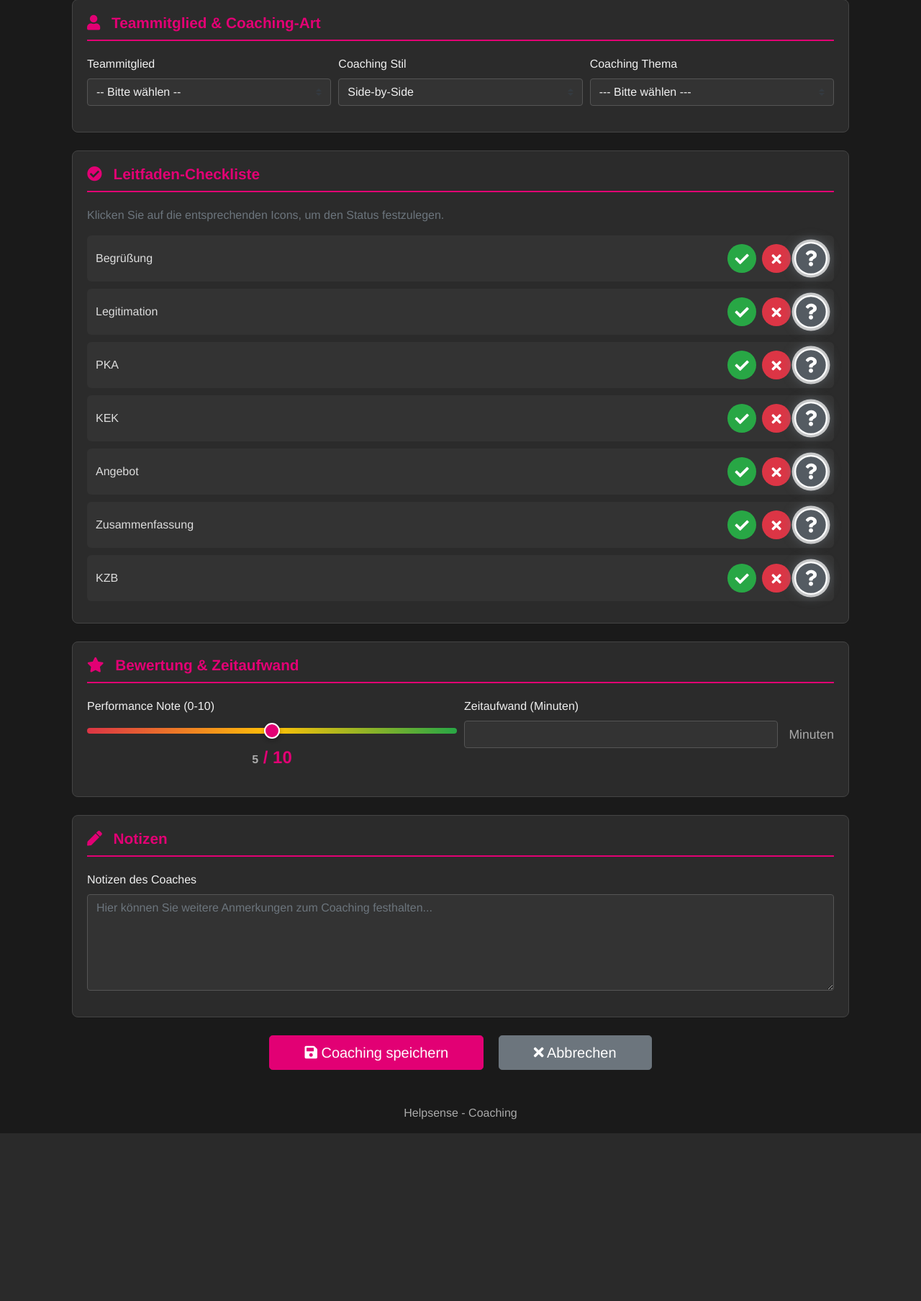
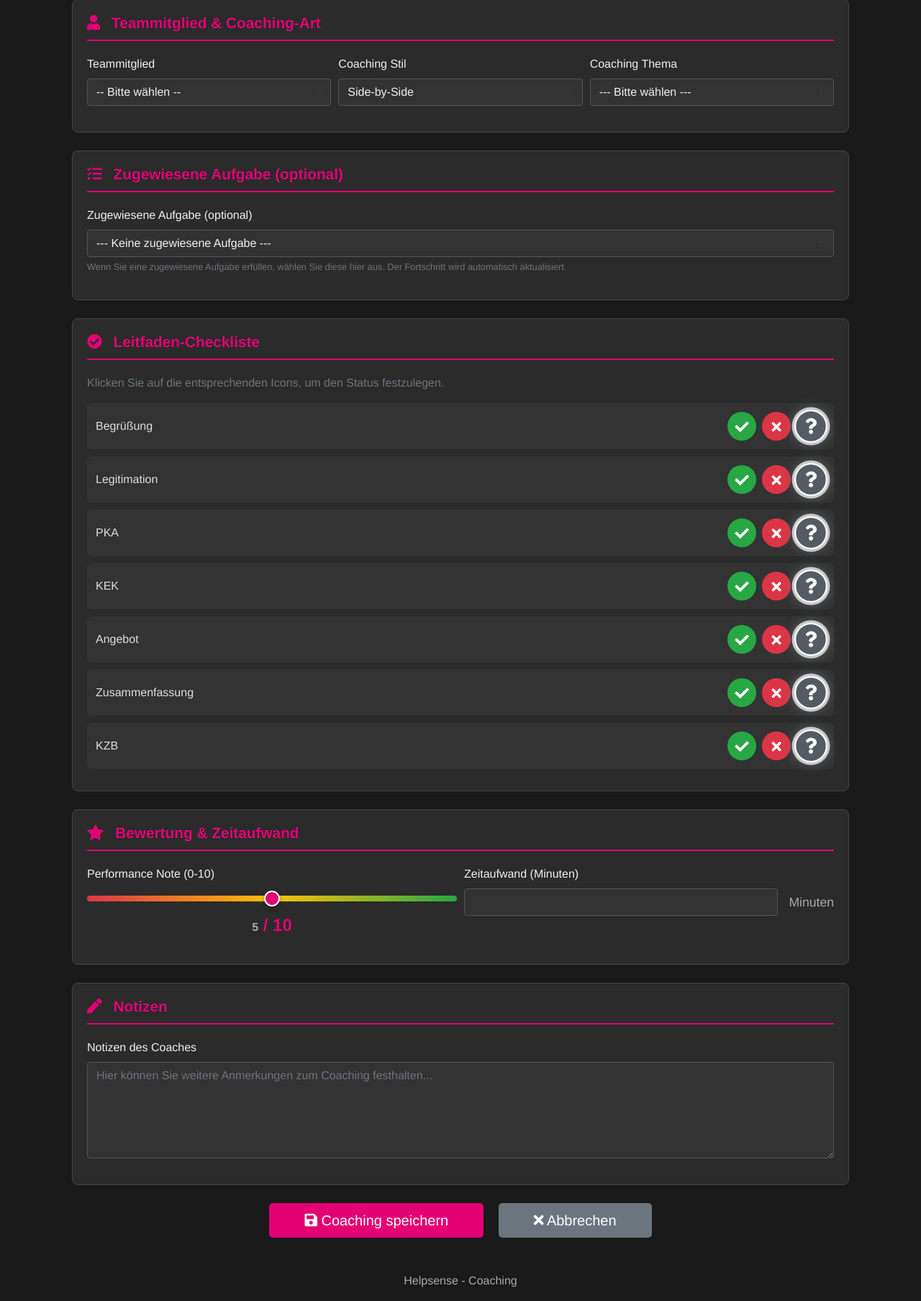
Before and after one commit to xfloxx09/backupppNEW23, a Flask app: template app/templates/main/add_coaching.html in a window 1280 px wide. Shown: the part 145-1952 px from the top of the page at 72% size. Before the commit the page ends 1719 px from the top, so only its background shows below. Run offline with Flask 3, Linux system fonts and the light colour scheme; tables that the repository leaves empty hold one stand-in row (values such as "Sample post"); the template is opened without the code that fills it: values that come from a table or form of the project are taken from there, most other values are stand-ins (such as "Sample title", 1, 10 or a date in 2020); parts of the project's set-up code (start-up, migrations or seed data) failed here and were passed over; some libraries are stand-ins or nearby versions.

Commit message:
Update add_coaching.html

```diff
--- a/app/templates/main/add_coaching.html
+++ b/app/templates/main/add_coaching.html
@@ -2,7 +2,6 @@
 
 {% block head_extra %}
 <style>
-    /* Eigene Stile für das Formular */
     .form-section {
         background-color: #2b2b2b;
         border-radius: 8px;
@@ -99,11 +98,9 @@
     .leitfaden-btn:hover {
         transform: scale(1.1);
     }
-    /* Ursprüngliche Select-Felder ausblenden */
     .leitfaden-select {
         display: none;
     }
-    /* Schieberegler Design */
     input[type=range] {
         -webkit-appearance: none;
         width: 100%;
@@ -207,7 +204,17 @@
             </div>
         </div>
 
-        <!-- Abschnitt 2: Leitfaden-Checkliste -->
+        <!-- Abschnitt 2: Zugewiesene Aufgabe (nur für Coaches) -->
+        <div class="form-section">
+            <h4 class="section-title"><i class="fas fa-tasks"></i> Zugewiesene Aufgabe (optional)</h4>
+            <div class="form-group">
+                {{ form.assigned_coaching_id.label(class="form-control-label") }}
+                {{ form.assigned_coaching_id(class="form-control custom-select") }}
+                <small class="form-text text-muted">Wenn Sie eine zugewiesene Aufgabe erfüllen, wählen Sie diese hier aus. Der Fortschritt wird automatisch aktualisiert.</small>
+            </div>
+        </div>
+
+        <!-- Abschnitt 3: Leitfaden-Checkliste -->
         <div class="form-section">
             <h4 class="section-title"><i class="fas fa-check-circle"></i> Leitfaden-Checkliste</h4>
             <p class="text-muted mb-3">Klicken Sie auf die entsprechenden Icons, um den Status festzulegen.</p>
@@ -225,7 +232,7 @@
             {% endfor %}
         </div>
 
-        <!-- Abschnitt 3: Bewertung & Zeitaufwand -->
+        <!-- Abschnitt 4: Bewertung & Zeitaufwand -->
         <div class="form-section">
             <h4 class="section-title"><i class="fas fa-star"></i> Bewertung & Zeitaufwand</h4>
             <div class="form-row">
@@ -251,7 +258,7 @@
             </div>
         </div>
 
-        <!-- Abschnitt 4: Notizen -->
+        <!-- Abschnitt 5: Notizen -->
         <div class="form-section">
             <h4 class="section-title"><i class="fas fa-pen"></i> Notizen</h4>
             <div class="form-group">
@@ -308,30 +315,21 @@ document.addEventListener('DOMContentLoaded', function() {
             const select = document.getElementById(fieldId);
             if (select) {
                 select.value = value;
-                // Alle Buttons dieser Gruppe deaktivieren
                 const parentDiv = this.closest('.leitfaden-buttons');
                 parentDiv.querySelectorAll('.leitfaden-btn').forEach(b => b.classList.remove('active'));
-                // Aktiven Button markieren
                 this.classList.add('active');
-
-                // Kurzer visueller Feedback-Effekt (optional)
                 this.style.transform = 'scale(1.2)';
-                setTimeout(() => {
-                    this.style.transform = '';
-                }, 150);
+                setTimeout(() => { this.style.transform = ''; }, 150);
             }
         });
     });
 
-    // Initial aktive Buttons setzen basierend auf vorhandenen Werten
     document.querySelectorAll('.leitfaden-select').forEach(select => {
         const fieldId = select.id;
         const value = select.value;
         if (value) {
             const activeBtn = document.querySelector(`.leitfaden-btn[data-field="${fieldId}"][data-value="${value}"]`);
-            if (activeBtn) {
-                activeBtn.classList.add('active');
-            }
+            if (activeBtn) activeBtn.classList.add('active');
         }
     });
 
@@ -345,7 +343,6 @@ document.addEventListener('DOMContentLoaded', function() {
             hiddenInput.value = val;
             display.textContent = val;
         });
-        // Initialwert setzen
         if (hiddenInput.value) {
             slider.value = hiddenInput.value;
             display.textContent = hiddenInput.value;
@@ -356,7 +353,7 @@ document.addEventListener('DOMContentLoaded', function() {
         }
     }
 
-    // --- 4. Optional: Zeitaufwand auf ganze Minuten beschränken ---
+    // --- 4. Zeitaufwand auf ganze Minuten ---
     const timeInput = document.getElementById('time_spent_input');
     if (timeInput) {
         timeInput.addEventListener('blur', function() {
@@ -365,6 +362,31 @@ document.addEventListener('DOMContentLoaded', function() {
             this.value = val;
         });
     }
+
+    // --- 5. Zugewiesene Aufgaben dynamisch laden ---
+    const memberSelect = document.getElementById('team_member_id');
+    const assignmentSelect = document.getElementById('assigned_coaching_id');
+    if (memberSelect && assignmentSelect) {
+        function loadAssignments() {
+            const memberId = memberSelect.value;
+            if (!memberId) {
+                assignmentSelect.innerHTML = '<option value="0">--- Keine zugewiesene Aufgabe ---</option>';
+                return;
+            }
+            fetch(`/api/available_assignments?member_id=${memberId}`)
+                .then(response => response.json())
+                .then(data => {
+                    let options = '<option value="0">--- Keine zugewiesene Aufgabe ---</option>';
+                    data.assignments.forEach(a => {
+                        options += `<option value="${a.id}">Aufgabe #${a.id} (Deadline: ${a.deadline}) – Fortschritt: ${a.progress}%</option>`;
+                    });
+                    assignmentSelect.innerHTML = options;
+                })
+                .catch(error => console.error('Fehler beim Laden der Aufgaben:', error));
+        }
+        memberSelect.addEventListener('change', loadAssignments);
+        loadAssignments(); // initial load if member already selected
+    }
 });
 </script>
 {% endblock %}
```
